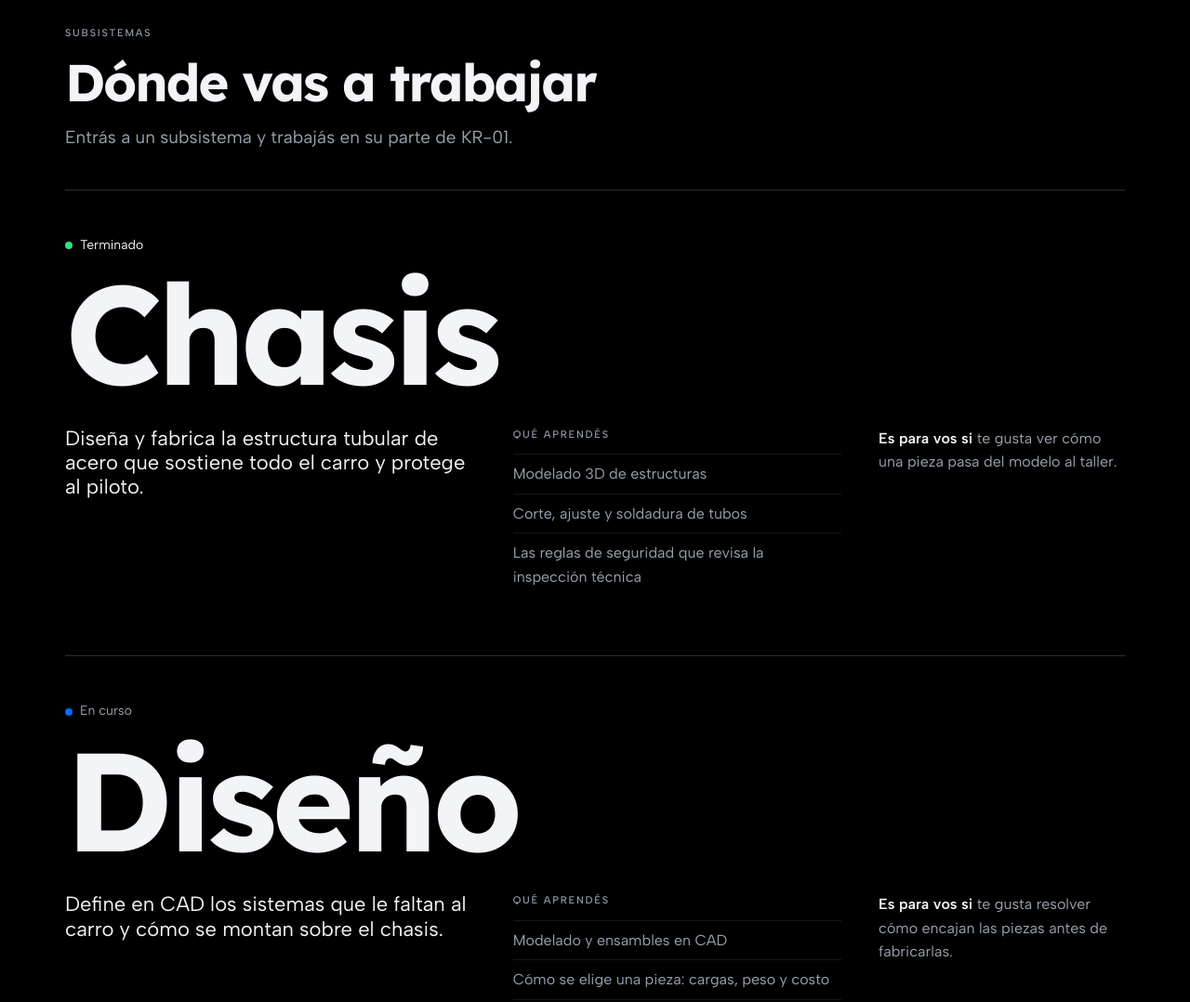
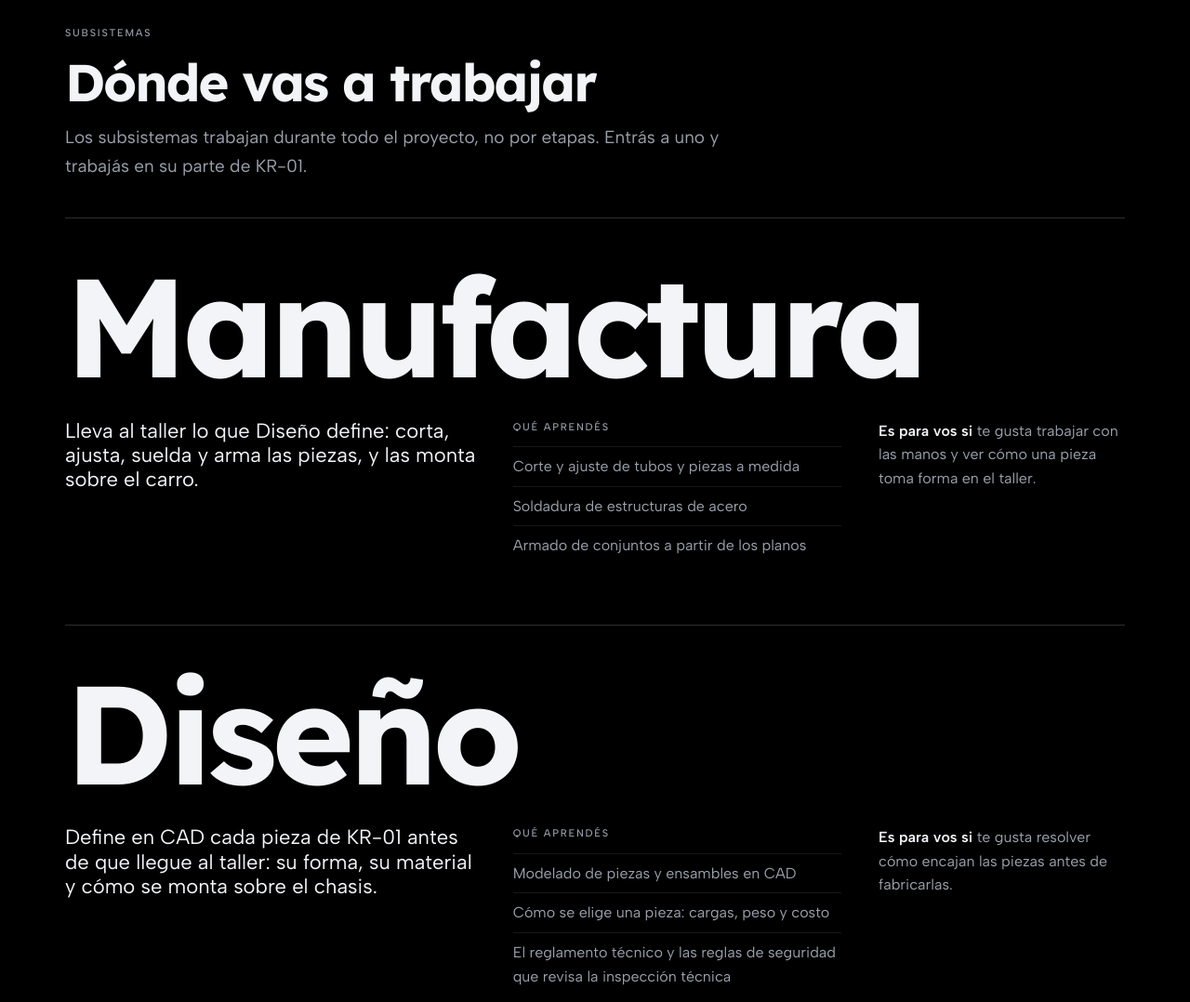
Before and after one commit to DiegoMontPy/Kinetic, an Astro site: page /unete in a window 1280 px wide. Shown: the part 700-1778 px from the top of the page at 93% size. Built offline with nearby package versions, Linux system fonts and the light colour scheme; Astro itself is replaced by a stand-in of ours.

Commit message:
fix: reemplaza Chasis por Manufactura entre los subsistemas y les quita el estado

```diff
--- a/src/components/JoinSubsystems.astro
+++ b/src/components/JoinSubsystems.astro
@@ -1,8 +1,7 @@
 ---
 import { joinPage } from "../data/site";
-import { statusLabels, subsystems } from "../data/subsystems";
+import { subsystems } from "../data/subsystems";
 import KeepTogether from "./KeepTogether.astro";
-import StatusDot from "./StatusDot.astro";
 
 const copy = joinPage.subsystems;
 ---
@@ -20,22 +19,13 @@
     </div>
     <div class="chapters">
       {subsystems.map((subsystem) => (
-        <article
-          class="chapter"
-          data-status={subsystem.status}
-          aria-labelledby={`subsystem-${subsystem.id}`}
-          data-reveal
-        >
-          <header class="chapter-head">
-            <h3 id={`subsystem-${subsystem.id}`} class="name">
-              {subsystem.name}
-            </h3>
-            <p class="state">
-              <StatusDot status={subsystem.status} />
-              {statusLabels[subsystem.status]}
-            </p>
-          </header>
-          <p class="role">{subsystem.role}</p>
+        <article class="chapter" aria-labelledby={`subsystem-${subsystem.id}`} data-reveal>
+          <h3 id={`subsystem-${subsystem.id}`} class="name">
+            {subsystem.name}
+          </h3>
+          <p class="role">
+            <KeepTogether text={subsystem.role} />
+          </p>
           <div class="learn">
             <h4 class="caps" id={`subsystem-${subsystem.id}-learn`}>
               {copy.learnLabel}
@@ -63,6 +53,10 @@
     letter-spacing: var(--tracking-display);
   }
 
+  .chapters {
+    container-type: inline-size;
+  }
+
   /* One chapter per subsystem: its name at the size of the motto on Inicio, the detail below. */
   .chapter {
     display: grid;
@@ -77,32 +71,13 @@
     padding-bottom: 0;
   }
 
-  /* The state reads above the name at every width; in the markup it follows it. */
-  .chapter-head {
-    display: flex;
-    flex-direction: column-reverse;
+  /* Never wider than the column, so the longest name ("Manufactura") fits on the narrowest phone. */
+  .name {
     grid-column: 1 / -1;
-    align-items: start;
-    gap: var(--space-4);
-  }
-
-  .name {
-    font-size: var(--text-display);
+    font-size: min(var(--text-display), var(--chapter-name-fit));
     font-weight: var(--weight-bold);
     line-height: var(--leading-display);
     letter-spacing: var(--tracking-display);
-  }
-
-  .state {
-    display: inline-flex;
-    align-items: center;
-    gap: var(--space-2);
-    color: var(--color-text-muted);
-    font-size: var(--text-sm);
-  }
-
-  .chapter[data-status="done"] .state {
-    color: var(--color-text);
   }
 
   .role {
--- a/src/components/StatusDot.astro
+++ b/src/components/StatusDot.astro
@@ -1,10 +1,9 @@
 ---
 import type { VehicleSystemStatus } from "../data/car";
-import type { SubsystemStatus } from "../data/subsystems";
 
 interface Props {
   /** Green only for "done"; blue for work in progress; grey for anything still open. */
-  status: SubsystemStatus | VehicleSystemStatus;
+  status: VehicleSystemStatus;
 }
 
 const { status } = Astro.props;
--- a/src/data/site.ts
+++ b/src/data/site.ts
@@ -59,6 +59,11 @@
   tbd: "POR DEFINIR",
 };
 
+/** "Manufactura, Diseño y Finanzas", from the active subsystems. */
+const subsystemList = new Intl.ListFormat("es", { type: "conjunction" }).format(
+  subsystems.map((subsystem) => subsystem.name),
+);
+
 export interface PageMeta {
   /** Content of the <title> element. */
   title: string;
@@ -97,8 +102,7 @@
   },
   join: {
     title: "Únete — Kinetic Racing",
-    description:
-      "Sumate a Kinetic Racing: CAD, manufactura, presupuesto y plazos reales en un monoplaza de Formula SAE. Chasis, Diseño y Finanzas.",
+    description: `Sumate a Kinetic Racing: CAD, manufactura, presupuesto y plazos reales en un monoplaza de Formula SAE. ${subsystemList}.`,
     heading: "Únete al equipo",
   },
   contact: {
@@ -308,7 +312,7 @@
   subsystems: {
     eyebrow: "Subsistemas",
     heading: "Dónde vas a trabajar",
-    lead: "Entrás a un subsistema y trabajás en su parte de KR-01.",
+    lead: "Los subsistemas trabajan durante todo el proyecto, no por etapas. Entrás a uno y trabajás en su parte de KR-01.",
     learnLabel: "Qué aprendés",
     fitLabel: "Es para vos si",
   },
--- a/src/data/subsystems.ts
+++ b/src/data/subsystems.ts
@@ -1,9 +1,11 @@
-export type SubsystemStatus = "done" | "in-progress" | "pending";
-
+/**
+ * The team's working groups. A subsystem is never finished: all of them work for the whole project,
+ * so none has a status. How far the project has come is in `milestones` (car.ts), and the parts of the
+ * car, such as the chassis, are in `vehicleSystems` (car.ts).
+ */
 export interface Subsystem {
   id: string;
   name: string;
-  status: SubsystemStatus;
   /** What the group does, in one sentence. */
   role: string;
   /** What a new member learns there. */
@@ -15,45 +17,36 @@
 /** Active subsystems. Adding an entry here is enough for it to appear across the site. */
 export const subsystems: Subsystem[] = [
   {
-    id: "chassis",
-    name: "Chasis",
-    status: "done",
-    role: "Diseña y fabrica la estructura tubular de acero que sostiene todo el carro y protege al piloto.",
+    id: "manufacturing",
+    name: "Manufactura",
+    role: "Lleva al taller lo que Diseño define: corta, ajusta, suelda y arma las piezas, y las monta sobre el carro.",
     learn: [
-      "Modelado 3D de estructuras",
-      "Corte, ajuste y soldadura de tubos",
-      "Las reglas de seguridad que revisa la inspección técnica",
+      "Corte y ajuste de tubos y piezas a medida",
+      "Soldadura de estructuras de acero",
+      "Armado de conjuntos a partir de los planos",
     ],
-    fit: "te gusta ver cómo una pieza pasa del modelo al taller.",
+    fit: "te gusta trabajar con las manos y ver cómo una pieza toma forma en el taller.",
   },
   {
     id: "design",
     name: "Diseño",
-    status: "in-progress",
-    role: "Define en CAD los sistemas que le faltan al carro y cómo se montan sobre el chasis.",
+    role: "Define en CAD cada pieza de KR-01 antes de que llegue al taller: su forma, su material y cómo se monta sobre el chasis.",
     learn: [
-      "Modelado y ensambles en CAD",
+      "Modelado de piezas y ensambles en CAD",
       "Cómo se elige una pieza: cargas, peso y costo",
-      "El reglamento técnico de Formula SAE",
+      "El reglamento técnico y las reglas de seguridad que revisa la inspección técnica",
     ],
     fit: "te gusta resolver cómo encajan las piezas antes de fabricarlas.",
   },
   {
     id: "finance",
     name: "Finanzas",
-    status: "in-progress",
     role: "Consigue y administra los recursos del proyecto: presupuesto, compras y la relación con los sponsors.",
     learn: [
       "Armar y controlar un presupuesto",
       "Presentar el proyecto a empresas",
-      "El informe de costos que evalúan los jueces",
+      "El informe de costos y el plan de negocio que evalúan los jueces",
     ],
     fit: "te interesa cómo un proyecto de ingeniería se financia y se sostiene.",
   },
 ];
-
-export const statusLabels: Record<SubsystemStatus, string> = {
-  done: "Terminado",
-  "in-progress": "En curso",
-  pending: "Pendiente",
-};
--- a/src/styles/tokens.css
+++ b/src/styles/tokens.css
@@ -118,6 +118,8 @@
   --path-min: 22rem;
   /* Únete: the opening statement and the first-year answer beside it. */
   --measure-statement: 24ch;
+  /* Únete: subsystem names, as a share of the column width. */
+  --chapter-name-fit: 15cqi;
 
   /* Elements */
   --monogram-size: 36px;
```
